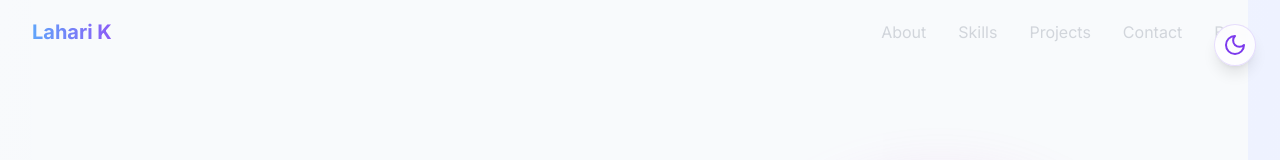
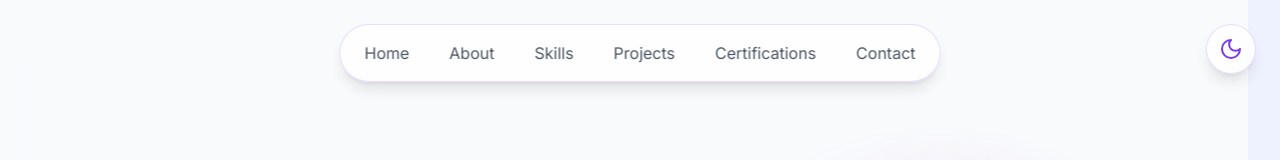
Before and after one commit to laharikarrotu/portfolio, a Next.js app: page / in a window 1280 px wide. Shown: the top 160 px of the page. Built offline with nearby package versions, Linux system fonts and the light colour scheme.

Commit message:
updated nav

```diff
--- a/src/app/globals.css
+++ b/src/app/globals.css
@@ -594,26 +594,82 @@ html {
   background-clip: padding-box, border-box;
 }
 
-/* Ensure theme toggle is always clickable */
+/* Mobile-first theme toggle styles */
 button[aria-label*="Switch to"] {
   position: relative;
   z-index: 100;
   pointer-events: auto;
+  -webkit-tap-highlight-color: transparent;
+  touch-action: manipulation;
 }
 
-/* Add this to ensure the container is also clickable */
-[role="button"],
-button {
-  cursor: pointer;
-  -webkit-tap-highlight-color: transparent;
+/* Improved touch target size for mobile */
+@media (max-width: 640px) {
+  button[aria-label*="Switch to"] {
+    min-width: 44px;
+    min-height: 44px;
+    display: flex;
+    align-items: center;
+    justify-content: center;
+  }
+
+  /* Adjust position for mobile to avoid conflicts with other fixed elements */
+  .fixed.bottom-24 {
+    bottom: 5rem;
+  }
 }
 
-/* Improve button interaction states */
-button:focus-visible {
-  outline: 2px solid #7c3aed;
-  outline-offset: 2px;
+/* Better hover states for non-touch devices */
+@media (hover: hover) {
+  button[aria-label*="Switch to"]:hover {
+    transform: scale(1.1);
+  }
 }
 
-button:active {
-  transform: scale(0.95);
+/* Reduce motion if user prefers */
+@media (prefers-reduced-motion: reduce) {
+  button[aria-label*="Switch to"],
+  .transition-all {
+    transition: none !important;
+  }
 }
+
+/* Mobile menu styles */
+.mobile-menu-open {
+  overflow: hidden;
+}
+
+/* Ensure proper z-index stacking */
+.mobile-nav {
+  z-index: 100;
+}
+
+/* Improve touch targets on mobile */
+@media (max-width: 640px) {
+  .mobile-nav button {
+    min-height: 44px;
+    padding: 0.75rem 1rem;
+  }
+
+  /* Prevent scrolling when menu is open */
+  body.mobile-menu-open {
+    position: fixed;
+    width: 100%;
+  }
+}
+
+/* Add smooth scrolling to the whole document */
+html {
+  scroll-behavior: smooth;
+}
+
+/* Ensure proper spacing for fixed elements */
+@media (max-width: 640px) {
+  .fixed.top-6 {
+    top: 1rem;
+  }
+
+  .fixed.left-6 {
+    left: 1rem;
+  }
+}
--- a/src/components/Navigation.tsx
+++ b/src/components/Navigation.tsx
@@ -1,58 +1,122 @@
 'use client';
-import Link from 'next/link';
-import { useState, useEffect } from 'react';
+import { useState } from 'react';
+import { Menu, X } from 'lucide-react';
+import { AnimatePresence } from 'framer-motion';
+import { MotionDiv } from './MotionDiv';
 
 const Navigation = () => {
-  const [isScrolled, setIsScrolled] = useState(false);
+  const [isOpen, setIsOpen] = useState(false);
 
-  useEffect(() => {
-    const handleScroll = () => {
-      setIsScrolled(window.scrollY > 50);
-    };
+  const menuItems = [
+    { href: '#home', label: 'Home' },
+    { href: '#about', label: 'About' },
+    { href: '#skills', label: 'Skills' },
+    { href: '#projects', label: 'Projects' },
+    { href: '#certifications', label: 'Certifications' },
+    { href: '#contact', label: 'Contact' }
+  ];
 
-    window.addEventListener('scroll', handleScroll);
-    return () => window.removeEventListener('scroll', handleScroll);
-  }, []);
+  const scrollToSection = (sectionId: string) => {
+    setIsOpen(false);
+    const element = document.querySelector(sectionId);
+    element?.scrollIntoView({ behavior: 'smooth' });
+  };
 
   return (
-    <nav className={`fixed top-0 w-full z-50 transition-all duration-300 ${
-      isScrolled ? 'bg-gray-900/90 backdrop-blur-md' : 'bg-transparent'
-    }`}>
-      <div className="max-w-7xl mx-auto px-4 sm:px-6 lg:px-8">
-        <div className="flex items-center justify-between h-16">
-          <Link href="/" className="text-xl font-bold bg-clip-text text-transparent bg-gradient-to-r from-blue-500 to-purple-500">
-            Lahari K
-          </Link>
+    <>
+      {/* Mobile Menu Button */}
+      <button
+        onClick={() => setIsOpen(!isOpen)}
+        className="fixed top-6 left-6 z-50 p-2 rounded-full bg-white/80 dark:bg-gray-800/80
+                  backdrop-blur-sm shadow-lg border border-purple-100 dark:border-purple-900
+                  hover:scale-110 transition-all duration-300 sm:hidden"
+        aria-label="Toggle menu"
+      >
+        {isOpen ? (
+          <X className="w-6 h-6 text-purple-600 dark:text-purple-400" />
+        ) : (
+          <Menu className="w-6 h-6 text-purple-600 dark:text-purple-400" />
+        )}
+      </button>
 
-          <div className="hidden md:flex space-x-8">
-            <Link href="/#about" className="text-gray-300 hover:text-white transition-colors">
-              About
-            </Link>
-            <Link href="/#skills" className="text-gray-300 hover:text-white transition-colors">
-              Skills
-            </Link>
-            <Link href="/#projects" className="text-gray-300 hover:text-white transition-colors">
-              Projects
-            </Link>
-            <Link href="/#contact" className="text-gray-300 hover:text-white transition-colors">
-              Contact
-            </Link>
-            <Link href="/blog" className="text-gray-300 hover:text-white transition-colors">
-              Blog
-            </Link>
-          </div>
+      {/* Desktop Navigation */}
+      <nav className="fixed top-6 left-1/2 -translate-x-1/2 z-50 hidden sm:block">
+        <div className="bg-white/80 dark:bg-gray-800/80 backdrop-blur-sm rounded-full shadow-lg
+                      border border-purple-100 dark:border-purple-900 p-2">
+          <ul className="flex items-center gap-2">
+            {menuItems.map((item) => (
+              <li key={item.href}>
+                <button
+                  onClick={() => scrollToSection(item.href)}
+                  className="px-4 py-2 rounded-full text-gray-600 dark:text-gray-300
+                            hover:text-purple-600 dark:hover:text-purple-400
+                            hover:bg-white/50 dark:hover:bg-gray-700/50
+                            transition-all duration-300"
+                >
+                  {item.label}
+                </button>
+              </li>
+            ))}
+          </ul>
+        </div>
+      </nav>
 
-          {/* Mobile menu button */}
-          <div className="md:hidden">
-            <button className="text-gray-300 hover:text-white">
-              <svg className="h-6 w-6" fill="none" viewBox="0 0 24 24" stroke="currentColor">
-                <path strokeLinecap="round" strokeLinejoin="round" strokeWidth={2} d="M4 6h16M4 12h16M4 18h16" />
-              </svg>
-            </button>
-          </div>
-        </div>
-      </div>
-    </nav>
+      {/* Mobile Navigation Menu */}
+      <AnimatePresence>
+        {isOpen && (
+          <>
+            {/* Backdrop */}
+            <MotionDiv
+              initial={{ opacity: 0 }}
+              animate={{ opacity: 1 }}
+              exit={{ opacity: 0 }}
+              className="fixed inset-0 bg-black/50 backdrop-blur-sm z-40 sm:hidden"
+            >
+              <div
+                className="absolute inset-0"
+                onClick={() => setIsOpen(false)}
+                role="button"
+                tabIndex={0}
+                aria-label="Close menu"
+              />
+            </MotionDiv>
+
+            {/* Menu */}
+            <MotionDiv
+              initial={{ x: '-100%' }}
+              animate={{ x: 0 }}
+              exit={{ x: '-100%' }}
+              transition={{ type: 'spring', bounce: 0, duration: 0.4 }}
+              className="fixed top-0 left-0 bottom-0 w-3/4 max-w-xs bg-white dark:bg-gray-800
+                        shadow-2xl z-50 sm:hidden"
+            >
+              <div className="flex flex-col h-full overflow-y-auto">
+                <div className="p-6">
+                  <h2 className="text-2xl font-bold text-purple-600 dark:text-purple-400 mb-6">
+                    Menu
+                  </h2>
+                  <ul className="space-y-4">
+                    {menuItems.map((item) => (
+                      <li key={item.href}>
+                        <button
+                          onClick={() => scrollToSection(item.href)}
+                          className="w-full text-left px-4 py-3 rounded-lg text-gray-600 dark:text-gray-300
+                                    hover:bg-purple-50 dark:hover:bg-gray-700/50
+                                    hover:text-purple-600 dark:hover:text-purple-400
+                                    transition-all duration-300"
+                        >
+                          {item.label}
+                        </button>
+                      </li>
+                    ))}
+                  </ul>
+                </div>
+              </div>
+            </MotionDiv>
+          </>
+        )}
+      </AnimatePresence>
+    </>
   );
 };
 
--- a/src/components/ThemeToggle.tsx
+++ b/src/components/ThemeToggle.tsx
@@ -7,7 +7,6 @@ const ThemeToggle = () => {
   const [darkMode, setDarkMode] = useState(false);
   const [mounted, setMounted] = useState(false);
 
-  // Initialize theme
   useEffect(() => {
     setMounted(true);
     const savedTheme = localStorage.getItem('theme');
@@ -21,6 +20,22 @@ const ThemeToggle = () => {
     } else {
       document.documentElement.classList.remove('dark');
     }
+
+    // Add listener for system theme changes
+    const mediaQuery = window.matchMedia('(prefers-color-scheme: dark)');
+    const handleChange = (e: MediaQueryListEvent) => {
+      if (!localStorage.getItem('theme')) {
+        setDarkMode(e.matches);
+        if (e.matches) {
+          document.documentElement.classList.add('dark');
+        } else {
+          document.documentElement.classList.remove('dark');
+        }
+      }
+    };
+
+    mediaQuery.addEventListener('change', handleChange);
+    return () => mediaQuery.removeEventListener('change', handleChange);
   }, []);
 
   const toggleTheme = (e: React.MouseEvent) => {
@@ -39,21 +54,22 @@ const ThemeToggle = () => {
     }
   };
 
-  // Prevent hydration mismatch
   if (!mounted) return null;
 
   return (
-    <div className="fixed top-6 right-6 z-[100]">
+    <div className="fixed sm:top-6 sm:right-6 bottom-24 right-4 z-[100] sm:bottom-auto">
       <button
         onClick={toggleTheme}
         type="button"
-        className="relative p-2 rounded-full
+        className="relative p-2 sm:p-3 rounded-full
                   bg-white/80 dark:bg-gray-800/80
                   backdrop-blur-sm shadow-lg
                   border border-purple-100 dark:border-purple-900
-                  hover:scale-110 transition-all duration-300
+                  hover:scale-110 active:scale-95
+                  transition-all duration-300
                   hover:bg-white/90 dark:hover:bg-gray-700/80
-                  cursor-pointer"
+                  cursor-pointer
+                  touch-manipulation"
         aria-label={darkMode ? 'Switch to light mode' : 'Switch to dark mode'}
       >
         <MotionDiv
@@ -63,9 +79,9 @@ const ThemeToggle = () => {
           className="relative z-10"
         >
           {darkMode ? (
-            <Sun className="w-6 h-6 text-yellow-500" />
+            <Sun className="w-5 h-5 sm:w-6 sm:h-6 text-yellow-500" />
           ) : (
-            <Moon className="w-6 h-6 text-purple-600" />
+            <Moon className="w-5 h-5 sm:w-6 sm:h-6 text-purple-600" />
           )}
         </MotionDiv>
       </button>
```
